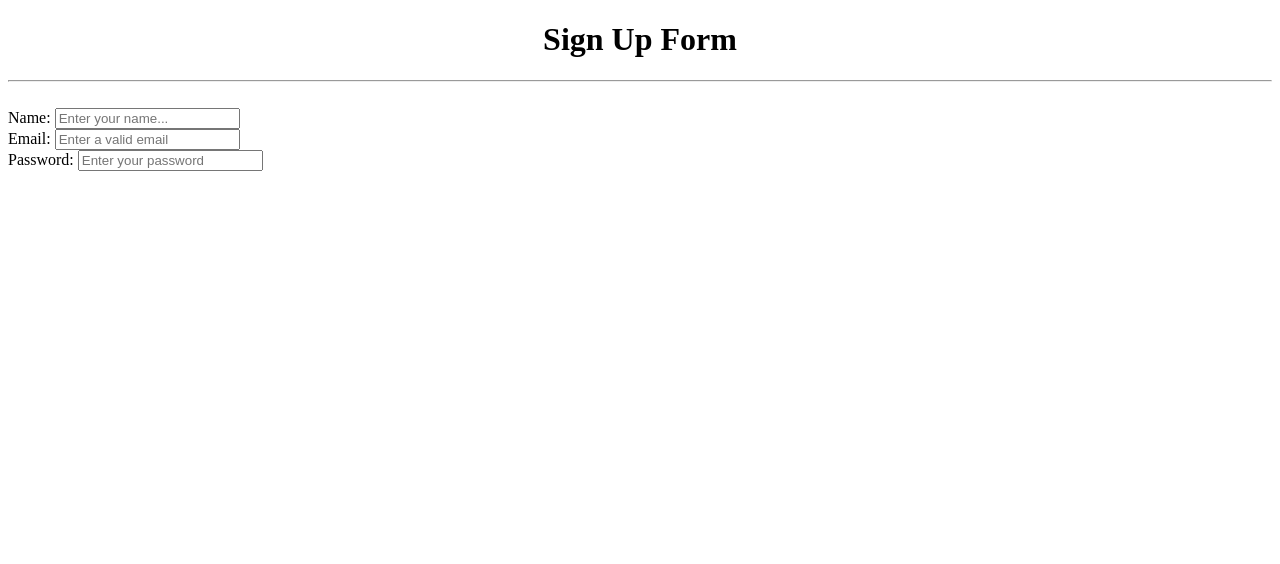
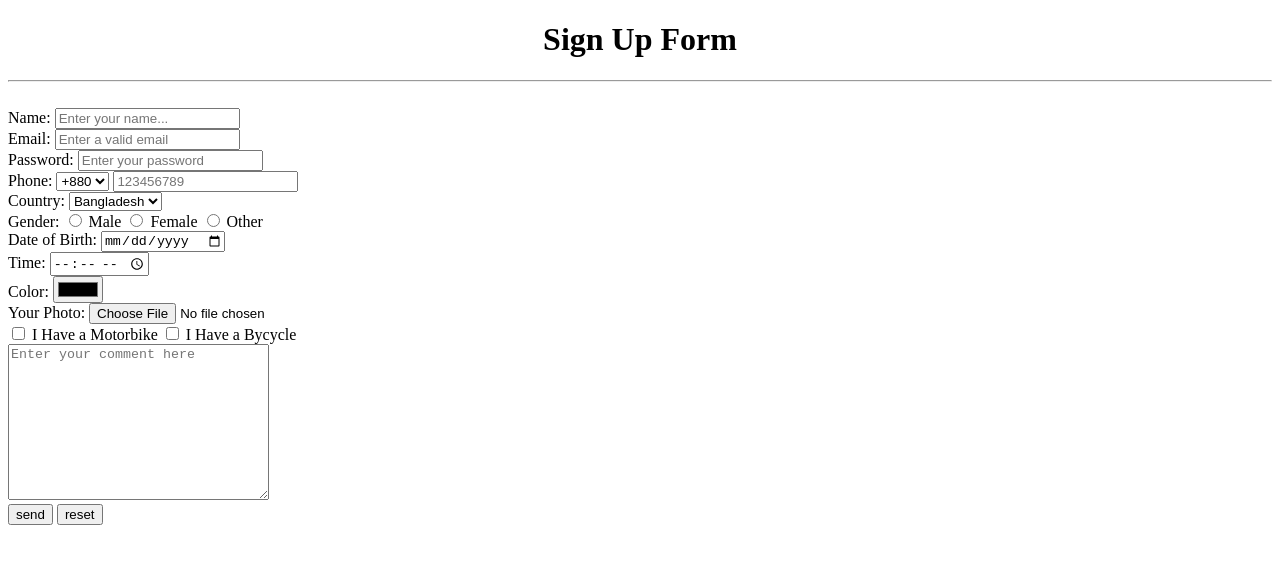
Before and after one commit to parvejtalukder/signup-form, a plain HTML site: page index.html in a window 1280 px wide. Drawn offline with Linux system fonts and the light colour scheme.

Commit message:
Update index.html

```diff
--- a/index.html
+++ b/index.html
@@ -18,6 +18,44 @@
     <br>
     <label for="pass">Password:</label>
     <input type="password" id="pass" name="userpass" placeholder="Enter your password">
-
+    <br>
+    <label for="phone">Phone:</label>
+    <select name="code" required>
+    <option value="+880">+880</option>
+    <option value="+997">+997</option>
+    </select>
+    <input type="text" id="phone" name="userphone" placeholder="123456789" required>
+    <br>
+    <label for="country">Country:</label>
+    <select>
+        <option value="Bangladesh">Bangladesh</option>
+        <option value="India">India</option>
+        <option value="Nepal">Nepal</option>
+    </select>
+    <br>
+    <label for="gender">Gender:</label>
+    <input type="radio" id="gender" name="gender"> Male
+    <input type="radio" id="gender" name="gender"> Female
+    <input type="radio" id="gender" name="gender"> Other
+    <br>
+    <label for="bod">Date of Birth:</label>
+    <input type="date" id="bod" name="userbod">
+    <br>
+    <label for="time">Time:</label>
+    <input type="time" id="time" name="usertime"> <br>
+    <label for="color">Color:</label>
+    <input type="color" id="color" name="usercolor">
+    <br>
+    <label for="photo">Your Photo:</label>
+    <input type="file" name="image" id="photo" placeholder="select">
+    <br>
+    <input type="checkbox" id="vh" name="vh">
+    <label for="vh">I Have a Motorbike</label>
+    <input type="checkbox" id="vh1" name="vh">
+    <label for="vh2">I Have a Bycycle</label> <br>
+    <textarea name="comment" cols="30" rows="10" id="comment" placeholder="Enter your comment here"></textarea>
+    <br>
+    <input type="submit" value="send">
+    <input type="reset" value="reset">
 </body>
 </html>
```
